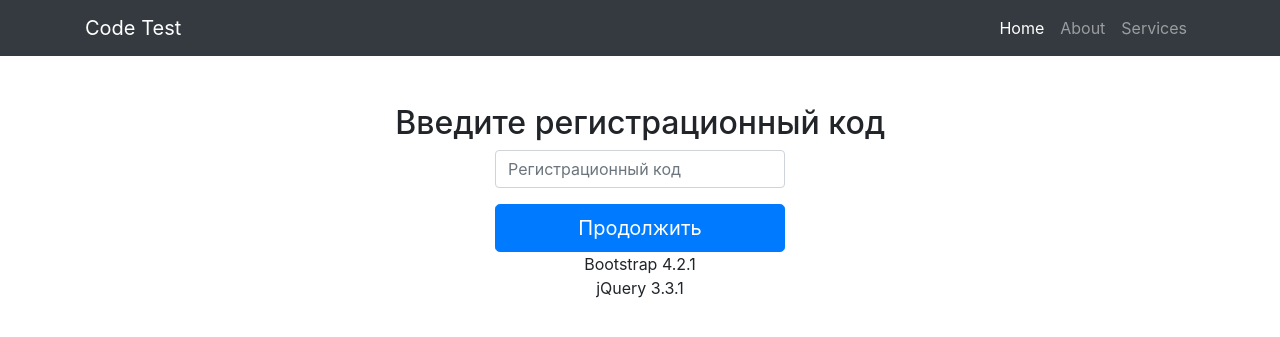
After one commit to zerogs/CodeTest, a Flask app: page /enter in a window 1280 px wide. The commit adds this page. Shown: the top 337 px of the page. Run offline with Flask 2, Linux system fonts and the light colour scheme; parts of the project's set-up code (start-up, migrations or seed data) failed here and were passed over; some libraries are stand-ins or nearby versions.

Commit message:
Added admin panel template, teacher creation functionality, user authorization

```diff
--- a/__main__.py
+++ b/__main__.py
@@ -1,7 +1,9 @@
 from app import app
 from views import db
+from db_population import *
 
 if __name__ == '__main__':
     db.bind(**app.config['PONY'])
     db.generate_mapping(create_tables=True)
+    #create_admin()
     app.run()
--- a/app.py
+++ b/app.py
@@ -1,12 +1,13 @@
 from flask import Flask
 from flask_login import LoginManager
+from flask_wtf.csrf import CSRFProtect
 from pony.flask import Pony
 from config import config
 from models import db
 
 app = Flask(__name__)
 app.config.update(config)
-
+csrf = CSRFProtect(app)
 Pony(app)
 login_manager = LoginManager(app)
 login_manager.init_app(app)
--- a/forms.py
+++ b/forms.py
@@ -19,6 +19,25 @@ def is_user_exist(form, field):
         raise ValidationError("Пользователь `%s` не найден" % field.data)
 
 
+def reg_code(form, field):
+    if User.get(reg_code=field.data) and User.get(reg_code=field.data).activated:
+        raise ValidationError("Пользователя с регистрационным кодом " + field.data + " уже существует!")
+    if not User.get(reg_code=field.data):
+        raise ValidationError("Пользователя с регистрационным кодом " + field.data + " не существует!")
+
+
 class LoginForm(FlaskForm):
     username = StringField("Имя пользователя", [DataRequired(), is_user_exist]) # validators
     password = PasswordField("Пароль", [DataRequired()])
+
+
+class CreateTeacherForm(FlaskForm):
+    surname = StringField("Фамилия преподавателя", [DataRequired()])
+    name = StringField("Имя преподавателя", [DataRequired()])
+    patronymic = StringField("Отчество преподавателя", [DataRequired()])
+    faculty = StringField("Кафедра преподавателя", [DataRequired()])
+    reg_code = StringField(("Регистрационный код", [DataRequired(), reg_code]))
+
+
+class RegCodeForm(FlaskForm):
+    reg_code = StringField("Регистрационный код", [DataRequired(), reg_code])
--- a/templates/base.html
+++ b/templates/base.html
@@ -8,6 +8,8 @@
         <title>{{title}} - Система проверки лабораторных работ </title>
         <link rel="stylesheet" href="//code.jquery.com/ui/1.12.1/themes/base/jquery-ui.css">
         <link href="//netdna.bootstrapcdn.com/bootstrap/4.2.1/css/bootstrap.min.css" rel="stylesheet" id="bootstrap-css">
+        <link href="{{ url_for('static', filename='css/style.css') }}" type="text/css" rel="stylesheet">
+        <link href="{{ url_for('static', filename='css/custom_styles.css') }}" type="text/css" rel="stylesheet">
         <script src="//netdna.bootstrapcdn.com/bootstrap/4.2.1/js/bootstrap.min.js"></script>
         <script src="//code.jquery.com/jquery-1.11.1.min.js"></script>
         {% block custom_head %}
@@ -17,12 +19,8 @@
 
     {% include 'header.html' %}
     <body>
-        <div class="container">
-            <div class="row">
-                {% block content %}
-                {% endblock %}
-            </div>
-        </div>
+        {% block content %}
+        {% endblock %}
     {% include 'footer.html' %}
     </body>
 
--- a/templates/header.html
+++ b/templates/header.html
@@ -2,7 +2,7 @@
 <!-- Fixed navbar -->
     <nav class="navbar navbar-expand-lg navbar-dark bg-dark static-top">
     <div class="container">
-      <a class="navbar-brand" href="#">Code Test</a>
+      <a class="navbar-brand" href={{ url_for('login') }}>Code Test</a>
       <button class="navbar-toggler" type="button" data-toggle="collapse" data-target="#navbarResponsive" aria-controls="navbarResponsive" aria-expanded="false" aria-label="Toggle navigation">
         <span class="navbar-toggler-icon"></span>
       </button>
@@ -20,7 +20,9 @@
             <a class="nav-link" href="#">Services</a>
           </li>
           <li class="nav-item">
-            <a class="nav-link" href="#">Contact</a>
+            {% if cuser.is_authenticated %}
+                <a class="nav-link" href={{ url_for('logout') }}>Выход</a>
+            {% endif %}
           </li>
         </ul>
       </div>
--- a/templates/index.html
+++ b/templates/login.html
@@ -14,6 +14,7 @@
                             {{ macros.render_field(form.username, label_visible=false, placeholder='Логин', type='text') }}
                             {{ macros.render_field(form.password, label_visible=false, placeholder='Пароль', type='password') }}
                         {% endcall %}
+                    <a href="{{ url_for('enter_code') }}" type="button" class="btn btn-md btn-default">Первый вход</a>
                 {% endif %}
             </div>
         </div>
--- /dev/null
+++ b/templates/user/enter_code.html
@@ -0,0 +1,21 @@
+{% extends "base.html" %}
+{% set cuser = current_user %}
+{% import 'macro.html' as macros %}
+{% set title="Ввод регистрационного кода" %}
+
+{% block content %}
+    <div class="col-lg-12 text-center">
+        <h2 class="mt-5">Введите регистрационный код</h2>
+        <div class="row justify-content-md-center">
+            <div class="col-3">
+                {% call macros.render_form(form,action_url=url_for('enter_code'), action_text='Продолжить', class_='reg_code-form') %}
+                    {{ macros.render_field(form.reg_code, label_visible=false, placeholder='Регистрационный код', type='text') }}
+                {% endcall %}
+            </div>
+        </div>
+        <ul class="list-unstyled">
+          <li>Bootstrap 4.2.1</li>
+          <li>jQuery 3.3.1</li>
+        </ul>
+    </div>
+{% endblock content %}
--- /dev/null
+++ b/templates/user/update_profile.html
@@ -0,0 +1,5 @@
+{% extends 'base.html' %}
+{% import 'macro.html' as macros %}
+{% block content %}
+    <p>Обновление профиля</p>
+{% endblock content %}
--- a/views.py
+++ b/views.py
@@ -1,9 +1,11 @@
 from app import app
 from flask import render_template, request, redirect, url_for
-from flask_login import current_user, login_user
-from models import db, User
+from flask_login import current_user, login_user, logout_user
+from models import db, User, Teacher, Student
 from datetime import datetime
-from forms import LoginForm
+from pony.orm import db_session
+from forms import LoginForm, CreateTeacherForm, RegCodeForm
+from secrets import token_hex
 
 
 
@@ -18,10 +20,16 @@ def authorized():
 
 
 @app.route('/')
-@app.route('/index')
-def index():
+@app.route('/index', methods=['GET', 'POST'])
+def login():
     if authorized():
-        return redirect(url_for('index'))
+        if current_user.is_admin:
+            return redirect(url_for('admin'))
+        if Teacher.get(id=current_user.id):
+            return redirect(url_for('teacher'))
+        if Student.get(id=current_user.id):
+            return redirect(url_for('student'))
+
 
     form = LoginForm(request.form)
     if request.method == 'POST' and form.validate_on_submit():
@@ -32,6 +40,84 @@ def index():
         if correct:
             login_user(user, remember=True, force=True)
             user.last_login = datetime.now()
-            return redirect(url_for('index'))
+            if current_user.is_admin:
+                return redirect(url_for('admin'))
+            if Teacher.get(id=current_user.id):
+                return redirect(url_for('teacher'))
+            if Student.get(id=current_user.id):
+                return redirect(url_for('student'))
 
-    return render_template('index.html', form=form, title="Login")
+    return render_template('login.html', form=form, title="Авторизация")
+
+
+@app.route('/logout')
+def logout():
+    logout_user()
+    return redirect(url_for('login'))
+
+
+@app.route('/admin')
+def admin():
+    if not authorized():
+        return redirect(url_for('login'))
+    return render_template('admin/index.html')
+
+
+@app.route('/admin/create_teacher', methods=['GET', 'POST'])
+def create_teacher():
+    if not authorized() and not current_user.is_admin:
+        return redirect(url_for('login'))
+
+    form = CreateTeacherForm(request.form)
+    reg_code = token_hex(7)
+    form.reg_code.data = reg_code
+    if request.method == 'POST' and form.validate_on_submit():
+
+        surname = form.surname.data
+        name = form.name.data
+        patronymic = form.patronymic.data
+        faculty = form.faculty.data
+        form_reg_code = form.reg_code.data
+        t = Teacher(
+            surname=surname,
+            name=name,
+            patronymic=patronymic,
+            faculty=faculty,
+            reg_code=form_reg_code,
+            activated=False
+        )
+        return redirect(url_for('show_code', reg_code=reg_code))
+
+    return render_template('admin/create_teacher.html', form=form, reg_code=reg_code)
+
+
+@app.route('/enter', methods=['GET', 'POST'])
+def enter_code():
+    form = RegCodeForm(request.form)
+
+    if request.method == 'POST' and form.validate_on_submit():
+        print('eee')
+        code = form.reg_code.data
+        return redirect(url_for('update_profile'))
+
+    return render_template('user/enter_code.html', form=form)
+
+
+@app.route('/code', methods=['GET', 'POST'])
+def show_code():
+    reg_code = request.args.get('reg_code', None)
+    return render_template('user/show_code.html', reg_code=reg_code)
+
+
+@app.route('/update_profile', methods=['GET', 'POST'])
+def update_profile():
+    return render_template('user/update_profile.html')
+
+
+@app.route('/teacher')
+def teacher():
+    return render_template('teacher/index.html')
+
+@app.route('/student')
+def student():
+    return render_template('student/index.html')
```
Also changed, not shown: models.py (+16 -0 lines), templates/admin/create_teacher.html (added, +26 -0 lines), templates/admin/index.html (added, +37 -0 lines), templates/menu.html (added, +10 -0 lines), templates/student/index.html (added, +10 -0 lines), templates/teacher/index.html (added, +10 -0 lines), templates/user/show_code.html (added, +16 -0 lines).
